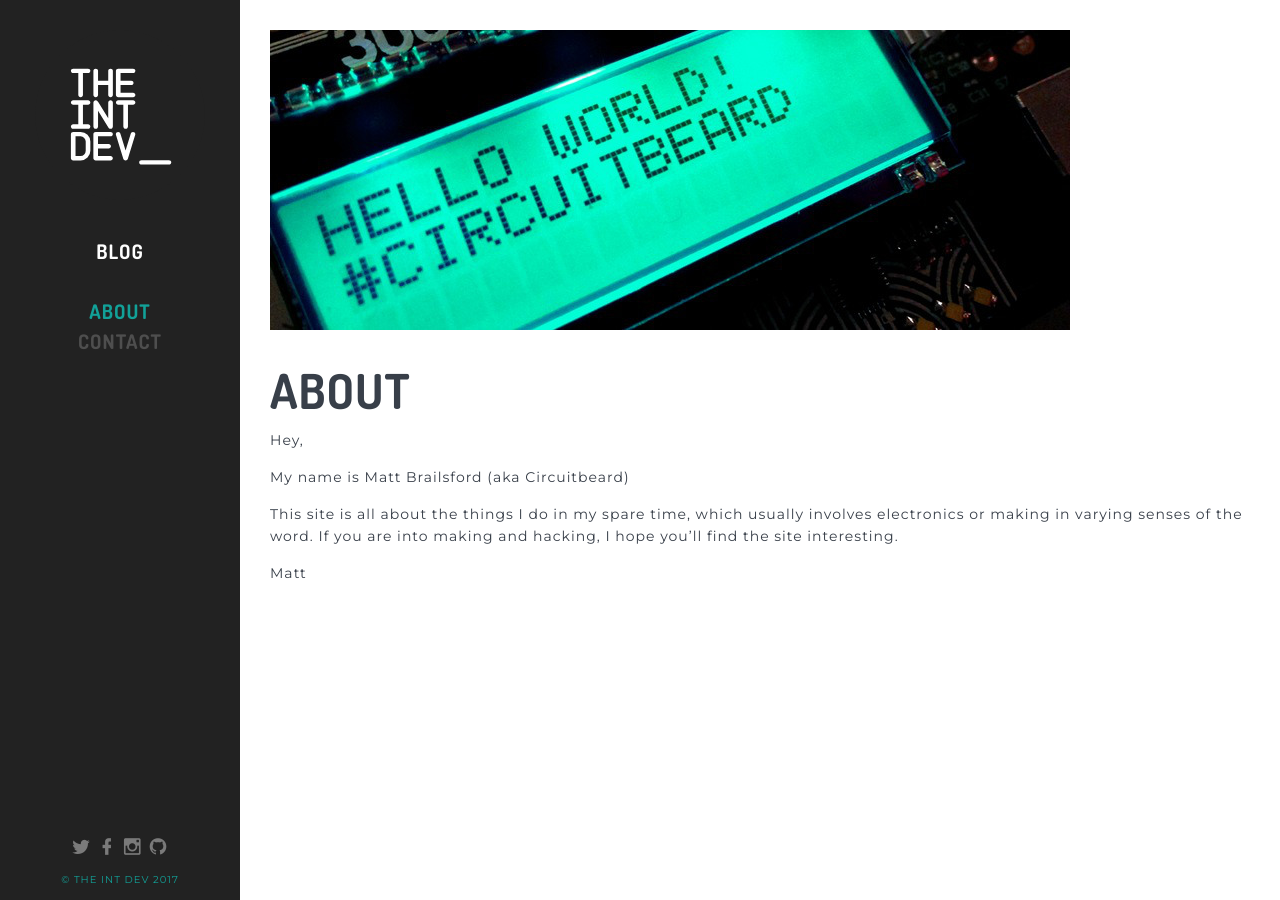
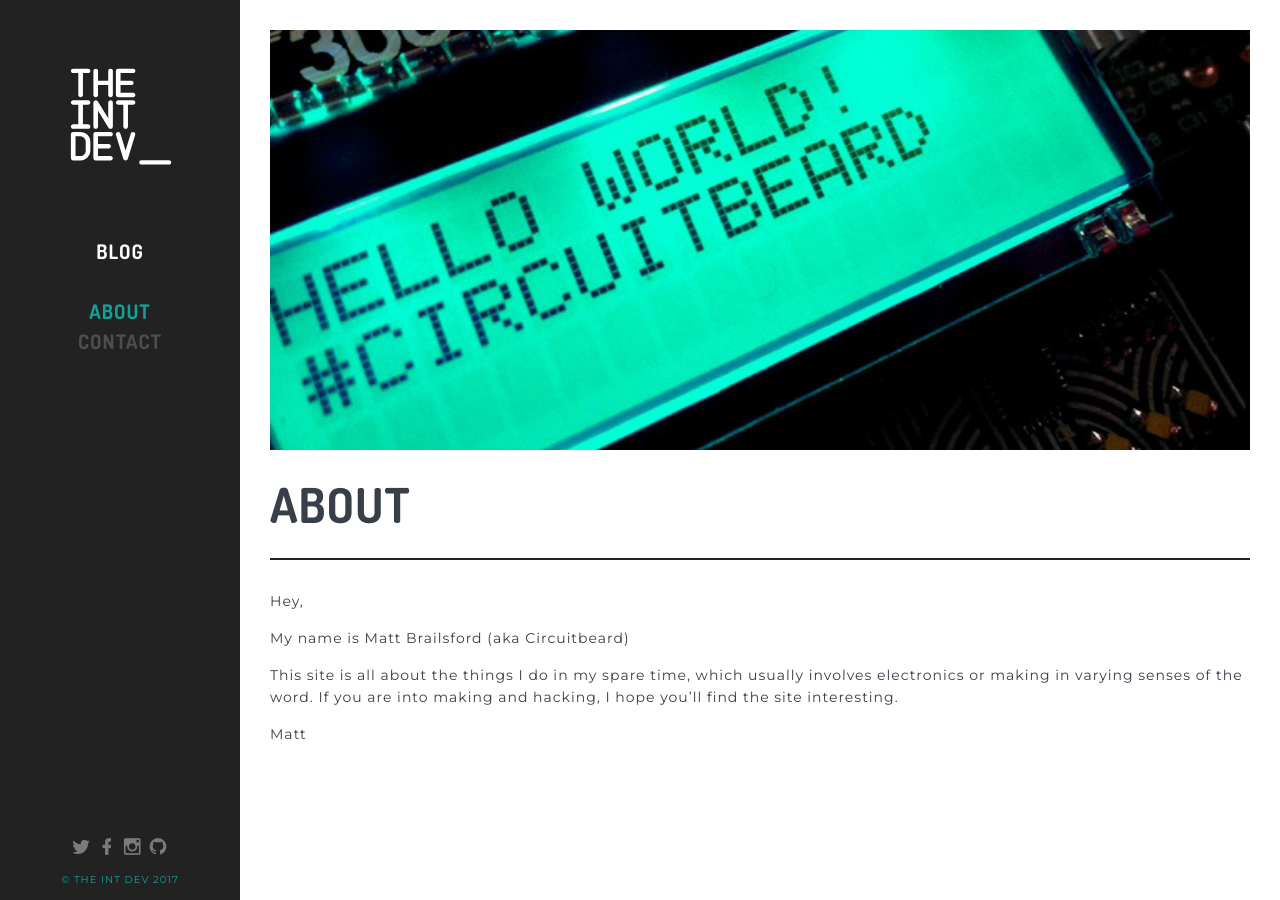
Before and after one commit to theintdev/theintdev.github.io, a Jekyll site: the page built from about.md, in a window 1280 px wide. Built offline with Jekyll 4.4.1, drawn with Linux system fonts in a browser that asks for light colours; nearby versions of some CDN libraries.

Commit message:
Updated page layout

```diff
--- a/_layouts/page.html
+++ b/_layouts/page.html
@@ -4,10 +4,13 @@ layout: default
 
 <article class="post">
     {% if page.masthead %}
-    <img class="post__img" src="{{ page.masthead }}" alt="" />
+    <div class="post__image ratio--21x9" style="background-image: url({{ page.masthead }});">
+        <div class="ratio__content"></div>
+    </div>
     {% endif %}
     <div class="post__content">
         <h1 class="post__heading h2">{{ page.title }}</h1>
+        <hr />
         <div class="post__body trim">
             {{ content }}
         </div>
```
